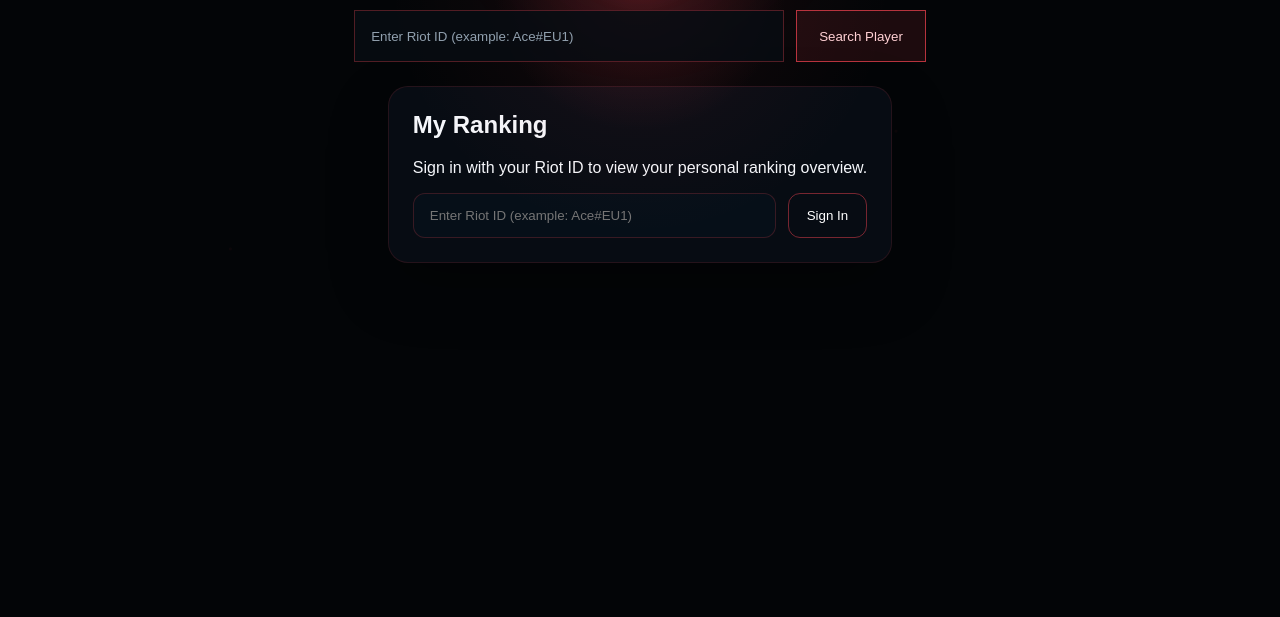
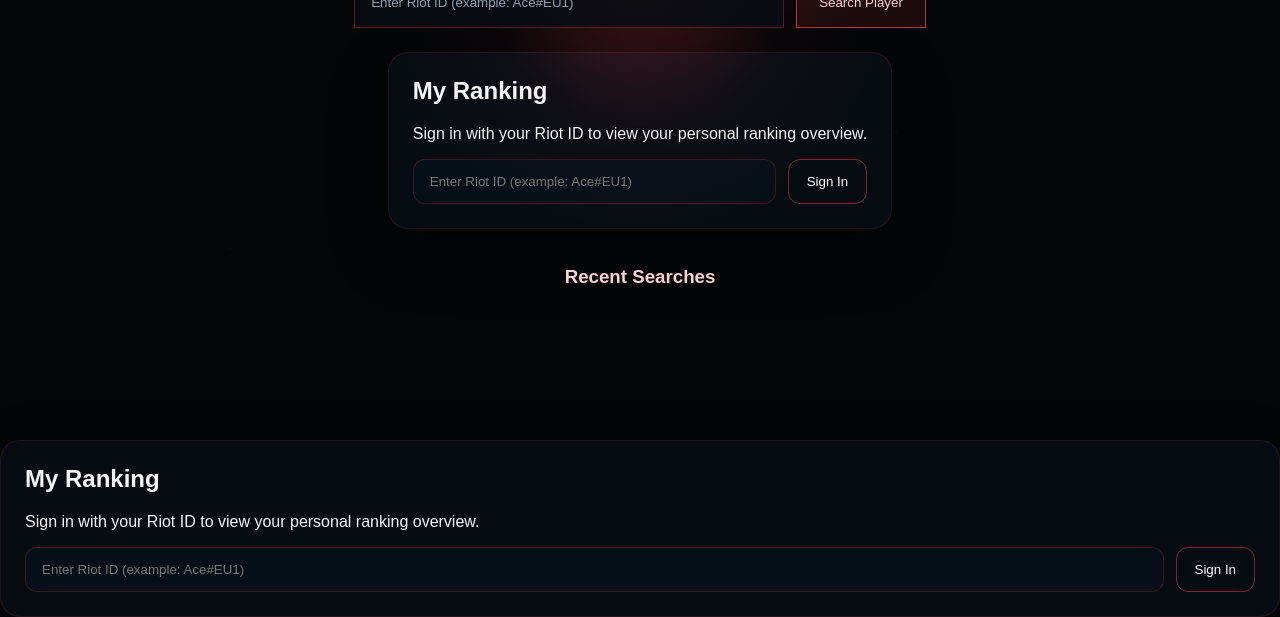
Before and after one commit to 3L1Loenz/valorate, a plain HTML site: page client/index.html in a window 1280 px wide. Shown: the part 384-1001 px from the top of the page. Before the commit the page ends 800 px from the top, so only its background shows below. Drawn offline with Linux system fonts and the light colour scheme; no server answers.

```diff
--- a/client/index.html
+++ b/client/index.html
@@ -53,10 +53,35 @@
     </div>
 
     <div class="hero-search" id="searchSection">
-      <div class="search-box landing-search-box">
-        <input type="text" id="playerInput" placeholder="Enter Riot ID (example: Ace#EU1)" />
-        <button onclick="searchPlayer()">Search Player</button>
-      </div>
+
+  <div class="search-box landing-search-box">
+    <input type="text" id="playerInput" placeholder="Enter Riot ID (example: Ace#EU1)" />
+    <button onclick="searchPlayer()">Search Player</button>
+  </div>
+
+  <div id="autocompleteBox" class="autocomplete-box"></div>
+
+  <div id="recentSearchesBox" class="recent-searches-box">
+    <h3>Recent Searches</h3>
+    <div id="recentSearchesList" class="recent-searches-list"></div>
+  </div>
+
+</div>
+
+<div class="panel my-rank-panel" id="myRankPanel">
+  <div id="authState">
+    <h2>My Ranking</h2>
+    <p>Sign in with your Riot ID to view your personal ranking overview.</p>
+
+    <div class="login-form">
+      <input type="text" id="loginRiotId" placeholder="Enter Riot ID (example: Ace#EU1)" />
+      <button onclick="loginPlayer()">Sign In</button>
+    </div>
+  </div>
+
+  <div id="loggedInState" style="display:none;"></div>
+</div>
+
 
       <div id="autocompleteBox" class="autocomplete-box"></div>
 
```
